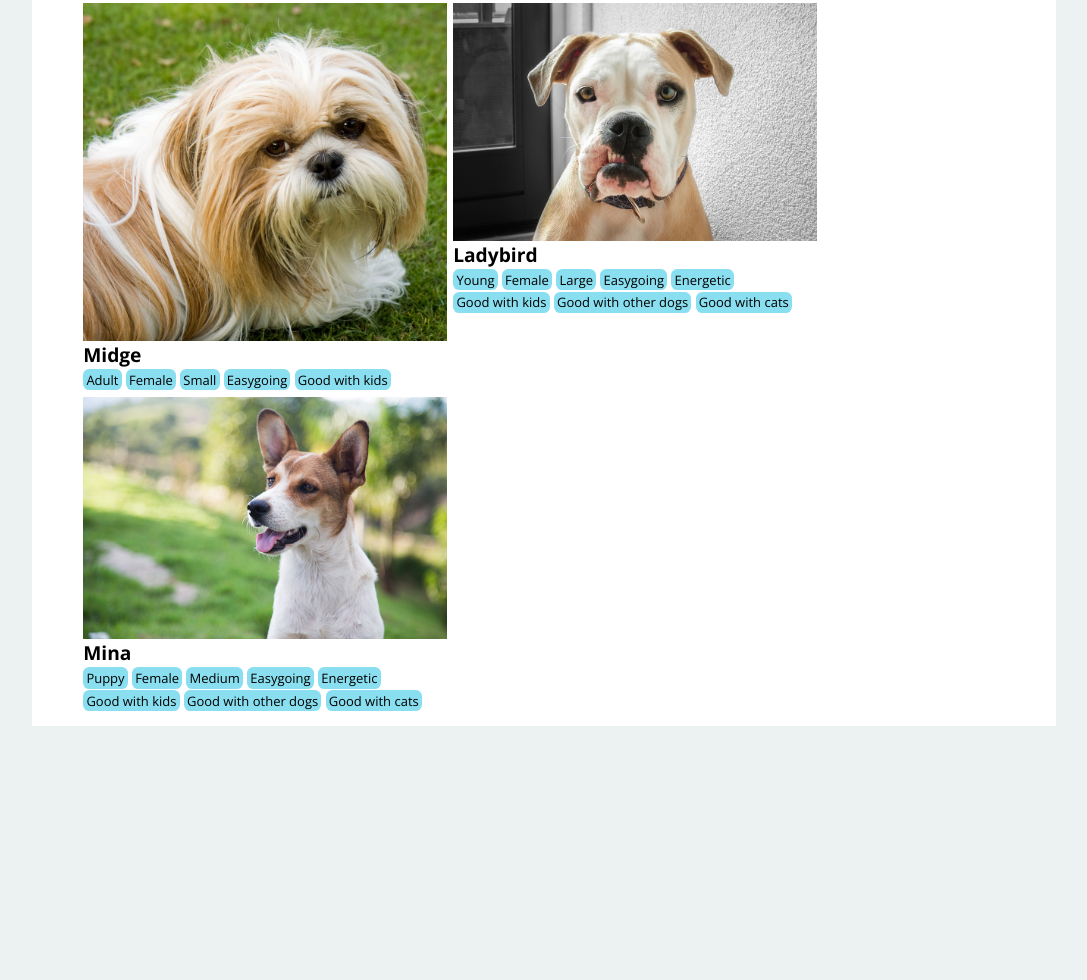
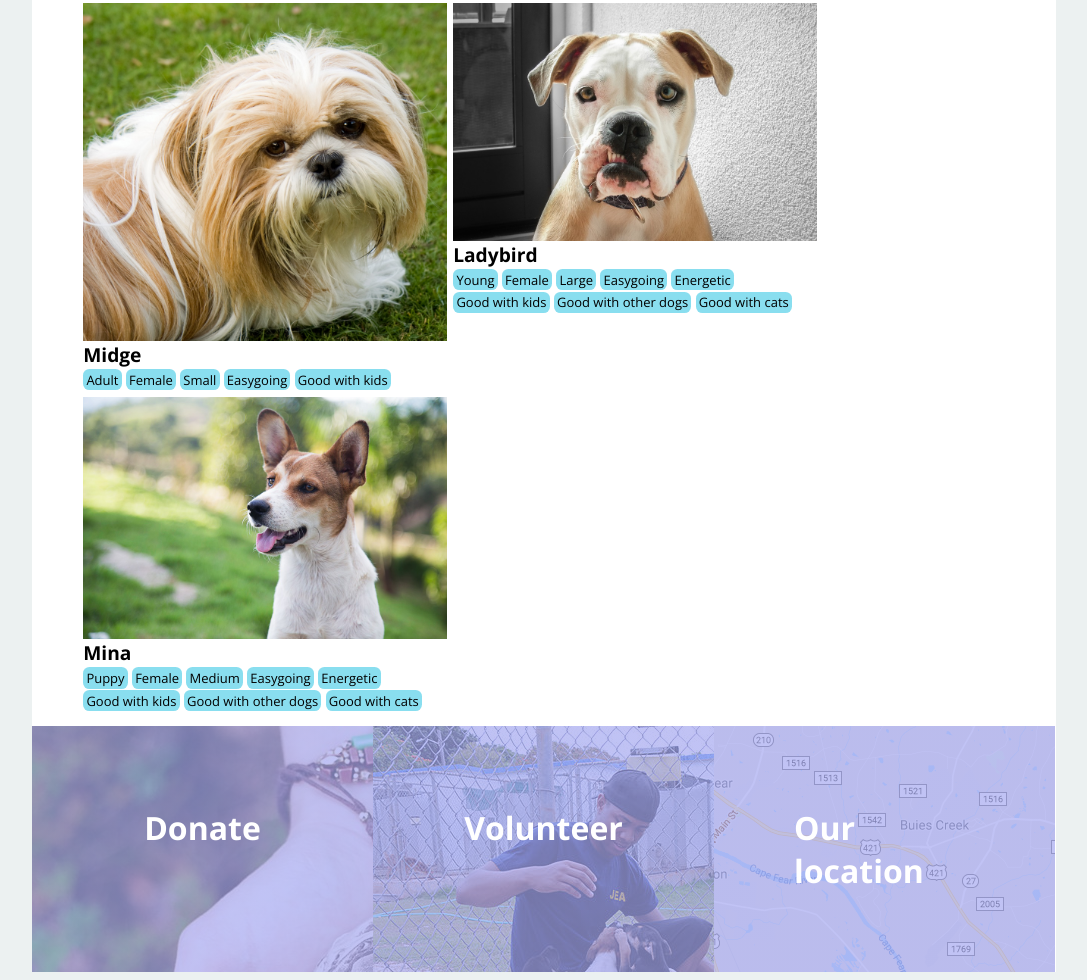
Before and after one commit to Momentum-Team-16/dog-adoption-jeromecox, a plain HTML site: page index.html in a window 1280 px wide. Shown: the part 1262-2242 px from the top of the page, without its empty margins (96-1183 px from the left). Before the commit the page ends 1988 px from the top, so only its background shows below. Drawn offline with nearby package versions, Linux system fonts and the light colour scheme.

Commit message:
footer background images and color with opacity

```diff
--- a/index.html
+++ b/index.html
@@ -149,6 +149,10 @@
         </section>
       </div>
     </div>
-    <footer></footer>
+    <footer>
+      <div class="box-donate">Donate</div>
+      <div class="box-volunteer">Volunteer</div>
+      <div class="box-our-location">Our location</div>
+    </footer>
   </body>
 </html>
--- a/styles.css
+++ b/styles.css
@@ -47,7 +47,7 @@ header {
 
 .dog {
   max-width: 370px;
-  min-width: 200px;
+  min-width: 150px;
   display: flex;
   flex-direction: column;
   padding: 0.2rem;
@@ -69,4 +69,50 @@ header {
 footer {
   display: flex;
   flex-direction: row;
+  flex-wrap: nowrap;
+  color: white;
+  border-bottom: 0.5rem solid #ecf1f1;
 }
+
+.box-donate {
+  display: flex;
+  flex: 1 1 auto;
+  max-width: 33.3%;
+  justify-content: center;
+  font-size: 2rem;
+  font-weight: bold;
+  padding: 5rem;
+  background: linear-gradient(
+      rgba(166, 169, 240, 0.7),
+      rgba(166, 169, 240, 0.7)
+    ),
+    url(starter_files/images/donate.jpg);
+}
+.box-volunteer {
+  display: flex;
+  flex: 1 1 auto;
+  max-width: 33.3%;
+  justify-content: center;
+  font-size: 2rem;
+  font-weight: bold;
+  padding: 5rem;
+  background: linear-gradient(
+      rgba(166, 169, 240, 0.7),
+      rgba(166, 169, 240, 0.7)
+    ),
+    url(starter_files/images/volunteer.jpg);
+}
+.box-our-location {
+  display: flex;
+  flex: 1 1 auto;
+  max-width: 33.3%;
+  justify-content: center;
+  font-size: 2rem;
+  font-weight: bold;
+  padding: 5rem;
+  background: linear-gradient(
+      rgba(166, 169, 240, 0.7),
+      rgba(166, 169, 240, 0.7)
+    ),
+    url(starter_files/images/location.png);
+}
```
